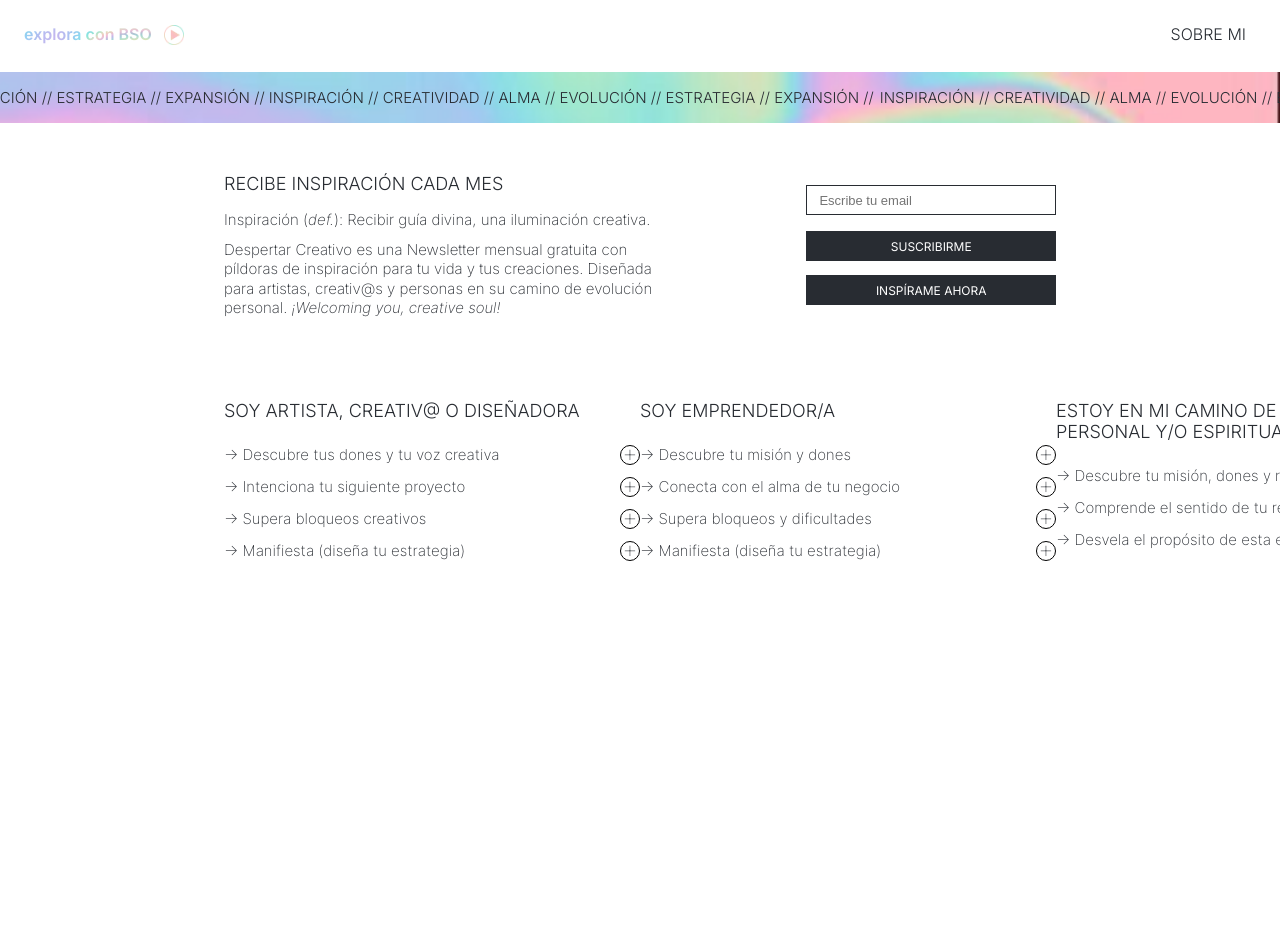
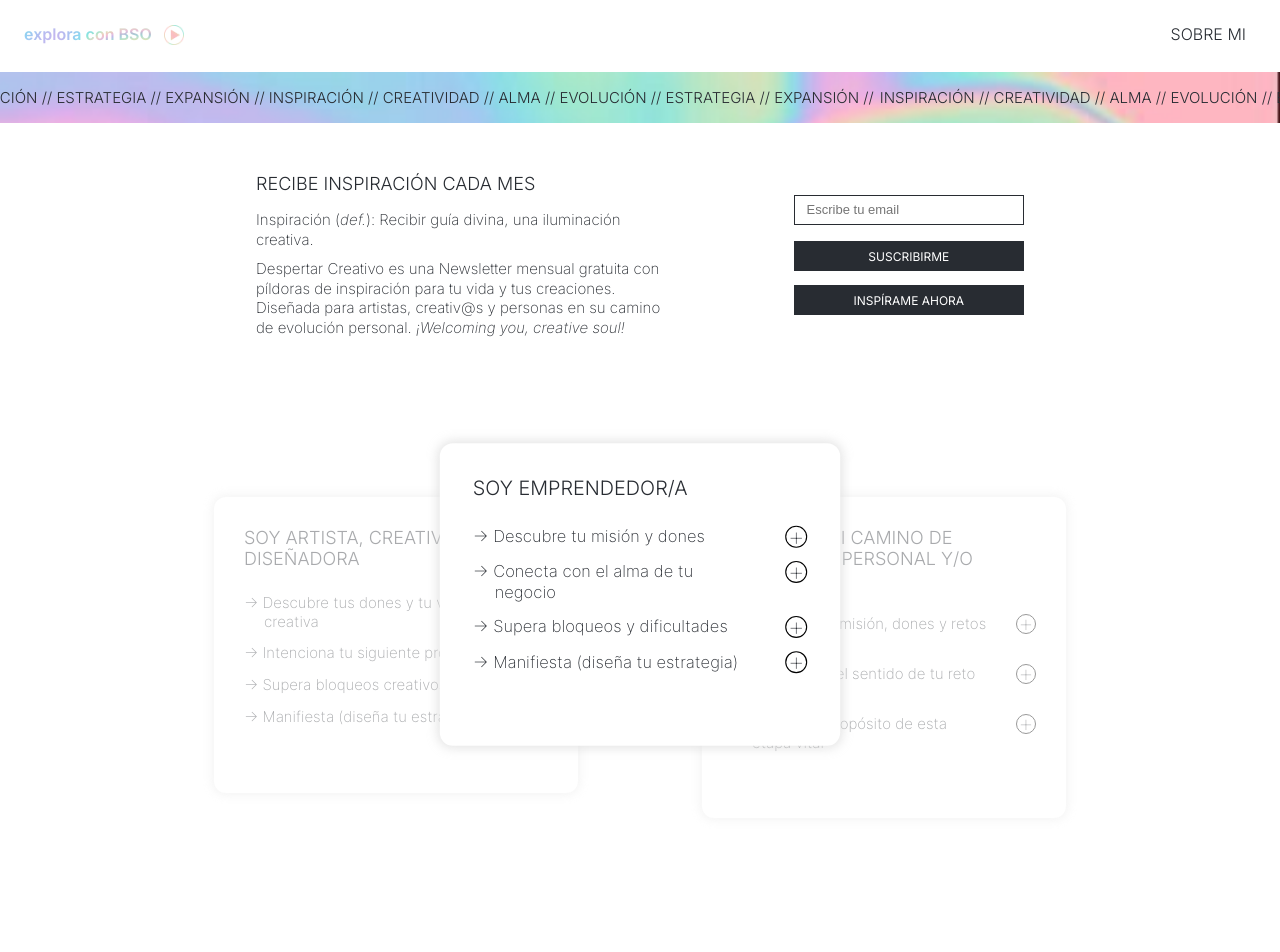
Before and after one commit to vicentegarcya/jimenagonzalez.in, a Next.js app: page / in a window 1280 px wide. Shown: the top 952 px of the page. Built offline with nearby package versions, Linux system fonts and the light colour scheme.

Commit message:
finish carousel logic

```diff
--- a/components/service.module.css
+++ b/components/service.module.css
@@ -95,3 +95,14 @@
   font-size: 14px;
   width: 53%;
 }
+
+@media (min-width: 768px) {
+  .servicio_desplegable {
+    margin-left: -30px;
+    width: calc(100% + 60px);
+  }
+
+  .servicio_cta_div {
+    width: 100%;
+  }
+}
--- a/package.json
+++ b/package.json
@@ -19,6 +19,7 @@
     "react": "18.2.0",
     "react-dom": "18.2.0",
     "react-spring": "^9.7.2",
-    "sharp": "^0.32.2"
+    "sharp": "^0.32.2",
+    "swiper": "^10.2.0"
   }
 }
--- a/pages/index.js
+++ b/pages/index.js
@@ -3,14 +3,19 @@ import Layout from "@/components/layout";
 import Service from "@/components/service";
 import PropuestaForm from "@/components/propuestaForm";
 import Subscribe from "@/components/subscribe";
-import { useEffect, useState } from "react";
+import { useEffect, useRef, useState } from "react";
+import { Swiper, SwiperSlide } from "swiper/react";
+import "swiper/css";
 
 export default function Home() {
   const [isDesktop, setIsDesktop] = useState(false);
+  const container = useRef();
 
   useEffect(() => {
     setIsDesktop(typeof window !== "undefined" && window.innerWidth > 768);
-  }, []);
+    if (isDesktop) {
+    }
+  }, [isDesktop]);
 
   return (
     <Layout>
@@ -72,7 +77,16 @@ export default function Home() {
             <Subscribe pageWhereLoaded={"home"} />
           </section>
         )}
-        <section className={styles.servicios}>
+        <Swiper
+          className={styles.servicios}
+          initialSlide={1}
+          centeredSlides={true}
+          spaceBetween={30}
+          slidesPerView={3}
+          onSlideChange={() => console.log("slide change")}
+          onSwiper={(swiper) => console.log(swiper)}
+        >
+          <SwiperSlide>
             <div className={styles.servicio}>
               <h3>SOY ARTISTA, CREATIV@ O DISEÑADORA</h3>
               <div className={styles.servicios_grupo}>
@@ -107,6 +121,8 @@ export default function Home() {
                 />
               </div>
             </div>
+          </SwiperSlide>
+          <SwiperSlide>
             <div className={styles.servicio}>
               <h3>SOY EMPRENDEDOR/A</h3>
               <div className={styles.servicios_grupo}>
@@ -141,6 +157,8 @@ export default function Home() {
                 />
               </div>
             </div>
+          </SwiperSlide>
+          <SwiperSlide>
             <div className={styles.servicio}>
               <h3>ESTOY EN MI CAMINO DE EVOLUCIÓN PERSONAL Y/O ESPIRITUAL</h3>
               <div className={styles.servicios_grupo}>
@@ -167,11 +185,15 @@ export default function Home() {
                 />
               </div>
             </div>
+          </SwiperSlide>
+          <SwiperSlide>
             <div className={styles.servicio}>
               <h3>HAZME UNA PROPUESTA</h3>
               <PropuestaForm pageWhereLoaded={"home"} />
             </div>
+          </SwiperSlide>
           {isDesktop && (
+            <SwiperSlide>
               <div className={styles.servicio + " " + styles.regala_sesion}>
                 <h3>QUIERO REGALAR UNA SESIÓN</h3>
                 <p>
@@ -216,8 +238,9 @@ export default function Home() {
                   />
                 </div>
               </div>
+            </SwiperSlide>
           )}
-        </section>
+        </Swiper>
         {!isDesktop && (
           <section className={styles.inspirate_cada_mes}>
             <h3>RECIBE INSPIRACIÓN CADA MES</h3>
--- a/styles/Home.module.css
+++ b/styles/Home.module.css
@@ -139,8 +139,10 @@
   .servicios,
   .inspirate,
   .inspirate_cada_mes {
-    width: 70vw;
+    width: 60vw;
     margin: 0 auto;
+    padding: 0;
+    max-width: 1200px;
   }
 
   .inspirate_cada_mes {
@@ -163,13 +165,25 @@
     margin-bottom: 10px;
   }
 
-  .servicios {
+  .servicios:not(:last-child) {
     display: flex;
-    width: 70vw;
+    flex-direction: row;
+    width: 90vw;
+    height: auto;
+    overflow: hidden;
+    margin: 20px auto 70px auto;
+    padding: 50px 0 !important;
   }
 
-  .servicio {
-    width: 50%;
-    margin: 0 auto;
+  .servicios:hover {
+    cursor: grab;
+  }
+
+  .regala_sesion {
+    width: 100%;
+  }
+
+  .regala_sesion > p {
+    width: 100%;
   }
 }
--- a/styles/globals.css
+++ b/styles/globals.css
@@ -57,3 +57,32 @@ input.seleccionado {
   background: #282c32 !important;
   color: #fff !important;
 }
+
+.swiper-slide {
+  height: fit-content;
+  border-radius: 12px;
+  box-shadow: 0px 0px 10px 2px rgba(215, 215, 215, 0.70);
+  padding: 30px;
+  background: #fff;
+}
+
+.swiper-slide-active {
+  z-index: 99 !important;
+  scale: 1.1;
+}
+
+.swiper-slide-prev, .swiper-slide-next {
+  opacity: 0.4;
+}
+
+.swiper-slide-prev {
+  transform: translate(150px, 40px) !important;
+}
+
+.swiper-slide-next {
+  transform: translate(-150px, 40px) !important;
+}
+
+.swiper-slide-next + .swiper-slide, .swiper-slide:has(+ .swiper-slide-prev) {
+  opacity: 0 !important;
+}
```
Also changed, not shown: 1 other file (tests, documents, lock files or other folders). Lines whose indentation alone changed are shown as unchanged.
